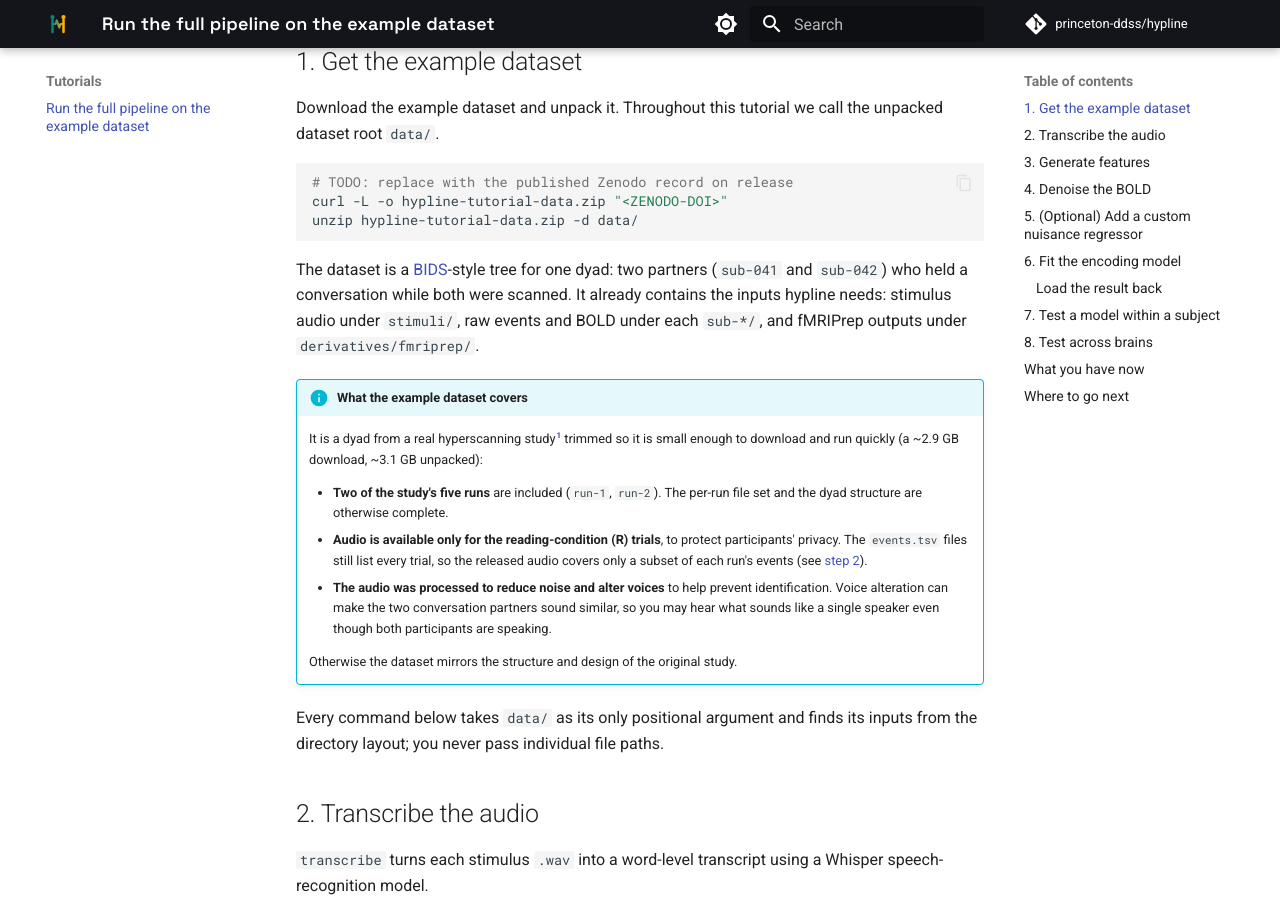
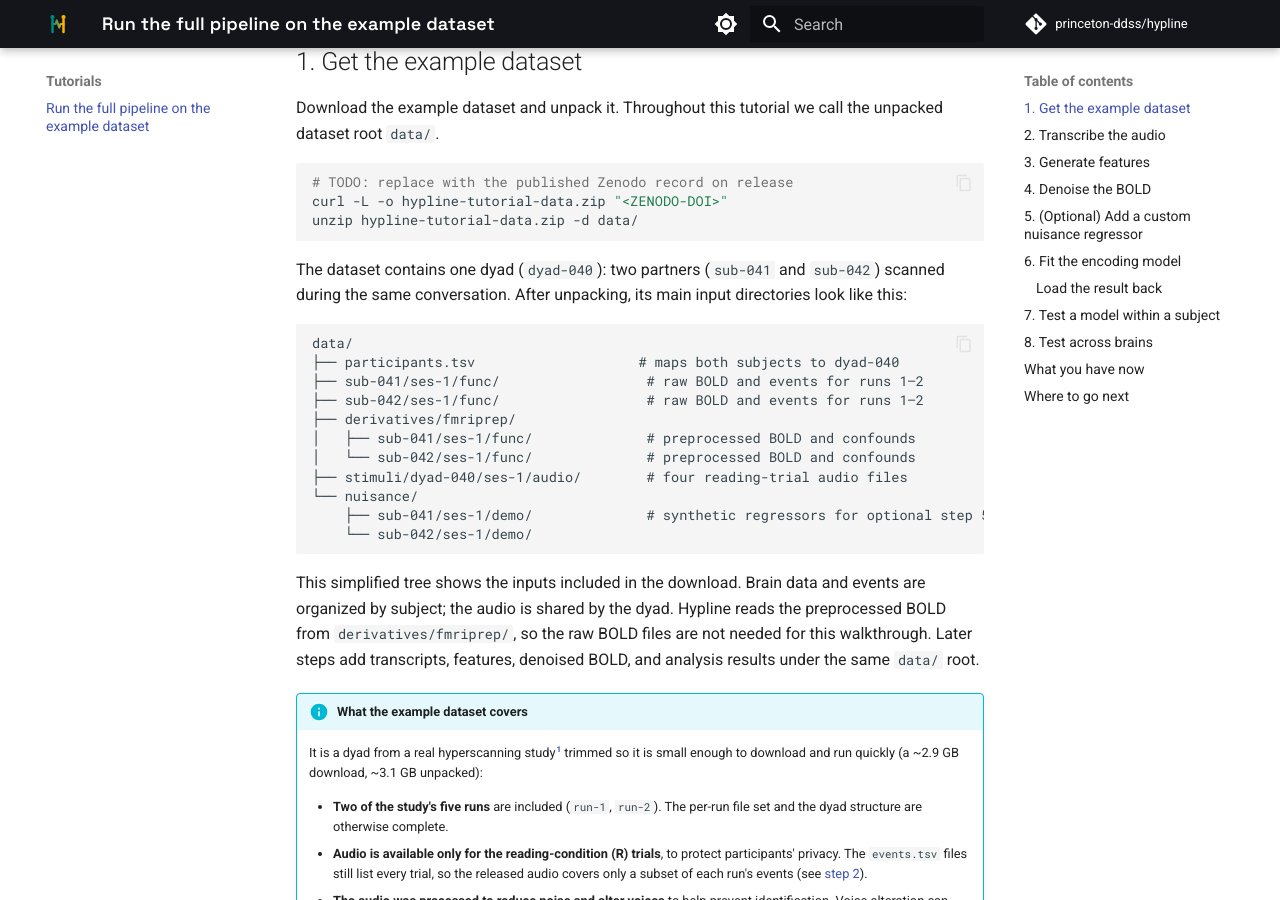
Before and after one commit to princeton-ddss/hypline, an MkDocs documentation site: the page built from docs/mkdocs/tutorials/walkthrough.md, in a window 1280 px wide and 900 px high, scrolled down 588 px. Built offline with MkDocs 1.6.1 and Material for MkDocs 9.7.7, drawn with Linux system fonts in a browser that asks for light colours; comment, search, counter and statistics services are not loaded; the version menu is left out.

Commit message:
Revise dataset details and directory structure
Updated dataset description and structure in walkthrough.

````diff
--- a/docs/mkdocs/tutorials/walkthrough.md
+++ b/docs/mkdocs/tutorials/walkthrough.md
@@ -33,11 +33,29 @@ curl -L -o hypline-tutorial-data.zip "<ZENODO-DOI>"
 unzip hypline-tutorial-data.zip -d data/
 ```
 
-The dataset is a [BIDS](https://bids.neuroimaging.io/)-style tree for one dyad:
-two partners (`sub-041` and `sub-042`) who held a conversation while both were
-scanned. It already contains the inputs hypline needs: stimulus audio under
-`stimuli/`, raw events and BOLD under each `sub-*/`, and fMRIPrep outputs under
-`derivatives/fmriprep/`.
+The dataset contains one dyad (`dyad-040`): two partners (`sub-041` and
+`sub-042`) scanned during the same conversation. After unpacking, its main
+input directories look like this:
+
+```text
+data/
+├── participants.tsv                    # maps both subjects to dyad-040
+├── sub-041/ses-1/func/                  # raw BOLD and events for runs 1–2
+├── sub-042/ses-1/func/                  # raw BOLD and events for runs 1–2
+├── derivatives/fmriprep/
+│   ├── sub-041/ses-1/func/              # preprocessed BOLD and confounds
+│   └── sub-042/ses-1/func/              # preprocessed BOLD and confounds
+├── stimuli/dyad-040/ses-1/audio/        # four reading-trial audio files
+└── nuisance/
+    ├── sub-041/ses-1/demo/              # synthetic regressors for optional step 5
+    └── sub-042/ses-1/demo/
+```
+
+This simplified tree shows the inputs included in the download. Brain data
+and events are organized by subject; the audio is shared by the dyad.
+Hypline reads the preprocessed BOLD from `derivatives/fmriprep/`, so the raw
+BOLD files are not needed for this walkthrough. Later steps add transcripts,
+features, denoised BOLD, and analysis results under the same `data/` root.
 
 !!! info "What the example dataset covers"
 
````
